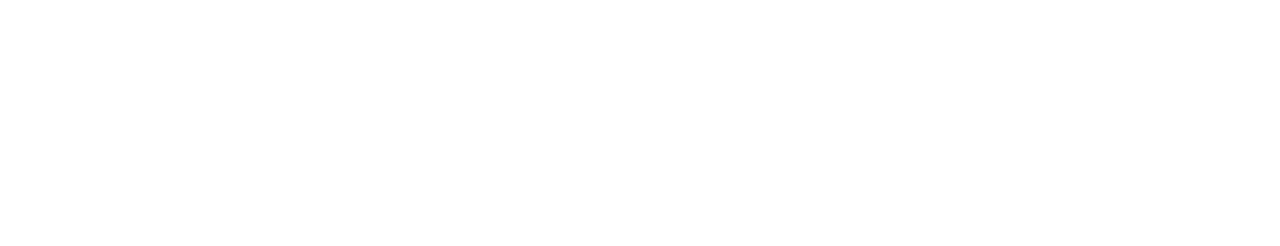
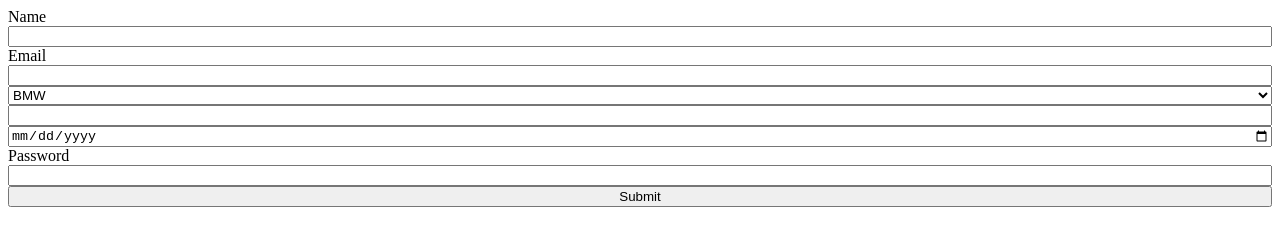
Before and after one commit to acciojob/car-insurance-form-Qajay0832, a website: page main.html in a window 1280 px wide. Drawn offline with Linux system fonts and the light colour scheme.

Commit message:
created a submission

```diff
--- a/main.html
+++ b/main.html
@@ -8,6 +8,25 @@
 
 <body>
 	<!-- the entire body must be written by student -->
+	<form class="form" method="post">
+		<label for="name">Name</label>
+		<input type="text" id="name" required>
+		<label for="email">Email</label>
+		<input type="email" id="email" required>
+		<label for="cars"></label>
+		<select id="cars">
+			<option>BMW</option>
+			<option>Audi</option>
+			<option>Mercedez</option>
+		</select>
+		<label for="carage"></label>
+		<input type="number" id="carage" required>
+		<label for="dop"></label>
+		<input type="date" id="dop" required>
+		<label for="password">Password</label>
+		<input type="password" id="password" required>
+		<button type="submit">Submit</button>
+	</form>
     <script type="text/javascript" src="./script.js">
 </script>
 
--- a/styles.css
+++ b/styles.css
@@ -1,2 +1,6 @@
 
 /* Your CSS Code here. */
+.form{
+	display:flex;
+	flex-direction:column;
+}
```
